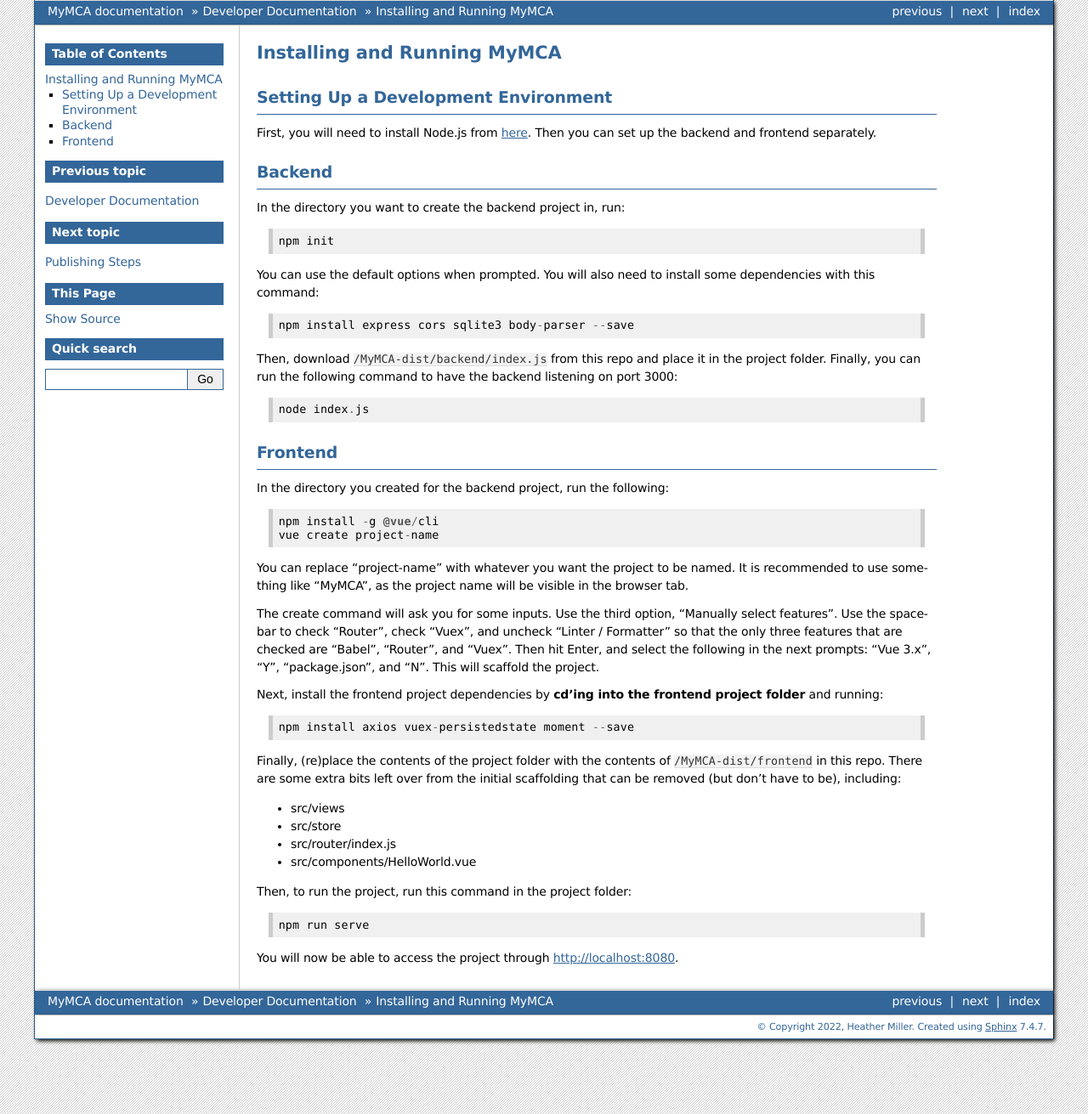
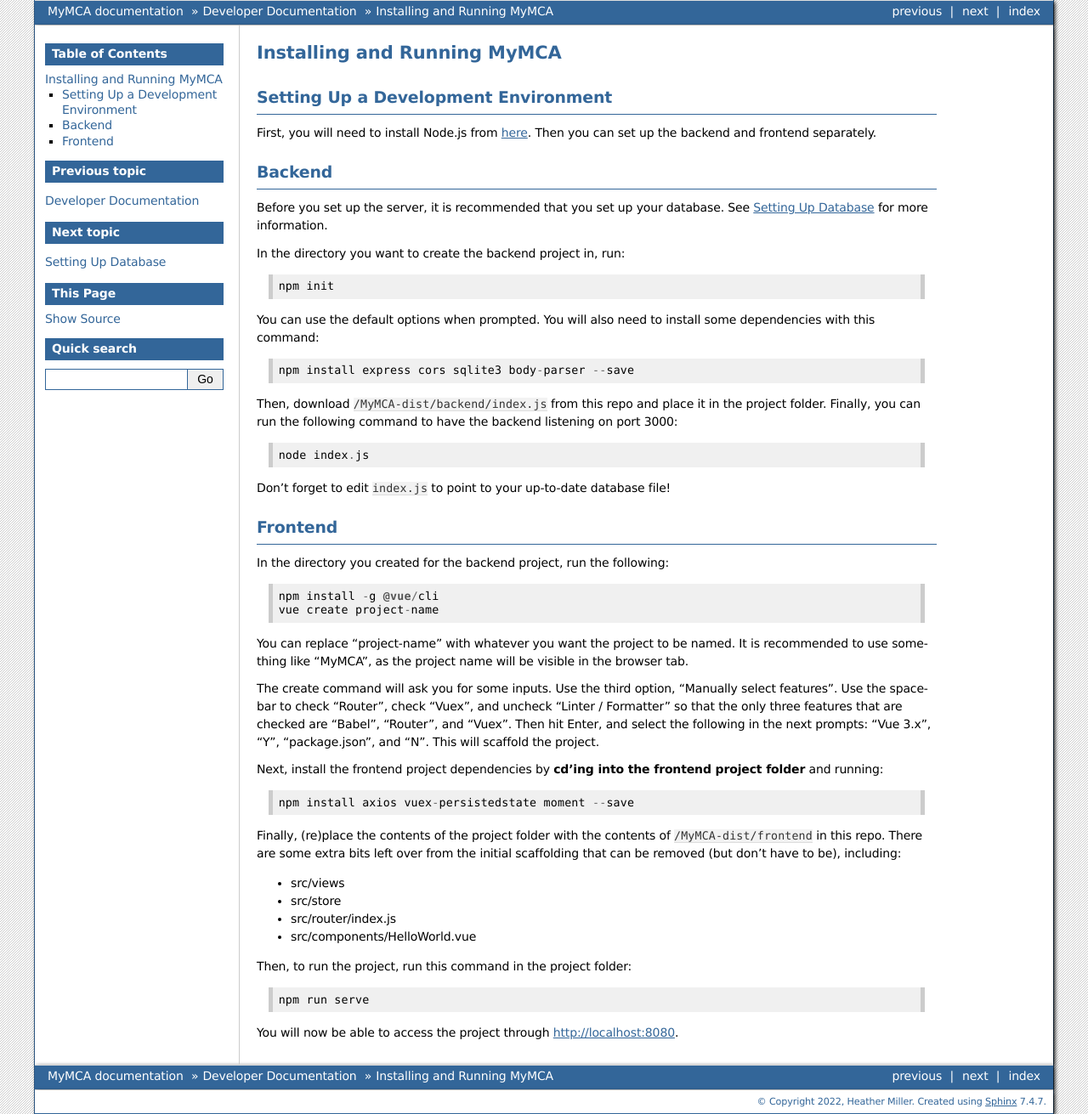
Before and after one commit to miller8746/MyMCA, a Sphinx documentation site: the page built from source/Dev/installation.rst, in a window 1280 px wide. Shown: the whole page at 85% size. Built offline with Sphinx 7.4.7, drawn with Linux system fonts in a browser that asks for light colours.

Commit message:
Updated docs with database guide

```diff
--- a/source/Dev/general.rst
+++ b/source/Dev/general.rst
@@ -6,6 +6,7 @@
 .. toctree::
 
    Installing and Running MyMCA <installation>
+   Setting Up Database <db>
    Publishing Steps <publishing>
    Updating Documentation <updocs>
    Useful Resources <resources>
--- a/source/Dev/installation.rst
+++ b/source/Dev/installation.rst
@@ -7,6 +7,8 @@
 
 Backend
 -------
+Before you set up the server, it is recommended that you set up your database.  See :doc:`db` for more information.
+
 In the directory you want to create the backend project in, run::
 
 	npm init
@@ -18,6 +20,8 @@
 Then, download :code:`/MyMCA-dist/backend/index.js` from this repo and place it in the project folder.  Finally, you can run the following command to have the backend listening on port 3000::
 
 	node index.js
+
+Don't forget to edit :code:`index.js` to point to your up-to-date database file!
 
 Frontend
 --------
```
Also changed, not shown: source/Dev/db.rst (added, +24 -0 lines), 9 other files.
